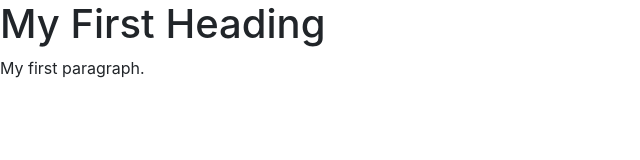
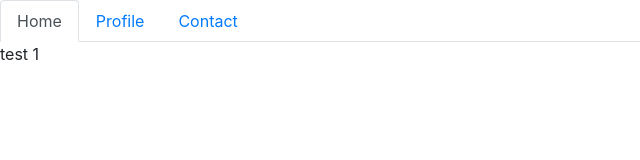
Before and after one commit to BenSenica/bts-becode, a plain HTML site: page index.html in a window 1280 px wide. Shown: the whole page, without its empty margins (0-640 px from the left). Drawn offline with nearby package versions, Linux system fonts and the light colour scheme.

Commit message:
Tab nav added

```diff
--- a/index.html
+++ b/index.html
@@ -8,8 +8,18 @@
 
 <body>
 
-  <h1>My First Heading</h1>
-  <p>My first paragraph.</p>
+  <nav>
+  <div class="nav nav-tabs" id="nav-tab" role="tablist">
+    <a class="nav-item nav-link active" id="nav-home-tab" data-toggle="tab" href="#nav-home" role="tab" aria-controls="nav-home" aria-selected="true">Home</a>
+    <a class="nav-item nav-link" id="nav-profile-tab" data-toggle="tab" href="#nav-profile" role="tab" aria-controls="nav-profile" aria-selected="false">Profile</a>
+    <a class="nav-item nav-link" id="nav-contact-tab" data-toggle="tab" href="#nav-contact" role="tab" aria-controls="nav-contact" aria-selected="false">Contact</a>
+  </div>
+</nav>
+<div class="tab-content" id="nav-tabContent">
+  <div class="tab-pane fade show active" id="nav-home" role="tabpanel" aria-labelledby="nav-home-tab">test 1</div>
+  <div class="tab-pane fade" id="nav-profile" role="tabpanel" aria-labelledby="nav-profile-tab">test 2</div>
+  <div class="tab-pane fade" id="nav-contact" role="tabpanel" aria-labelledby="nav-contact-tab">test 3</div>
+</div>
 
   <script src="https://code.jquery.com/jquery-3.3.1.slim.min.js" integrity="sha384-q8i/X+965DzO0rT7abK41JStQIAqVgRVzpbzo5smXKp4YfRvH+8abtTE1Pi6jizo" crossorigin="anonymous"></script>
   <script src="https://cdnjs.cloudflare.com/ajax/libs/popper.js/1.14.7/umd/popper.min.js" integrity="sha384-UO2eT0CpHqdSJQ6hJty5KVphtPhzWj9WO1clHTMGa3JDZwrnQq4sF86dIHNDz0W1" crossorigin="anonymous"></script>
```
